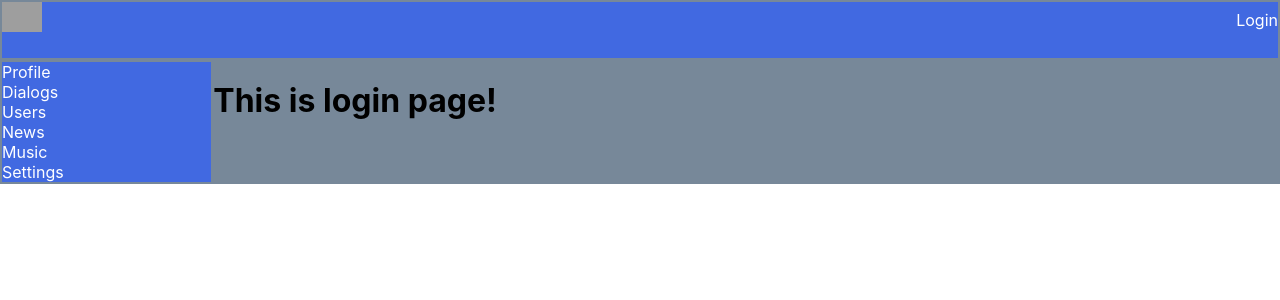
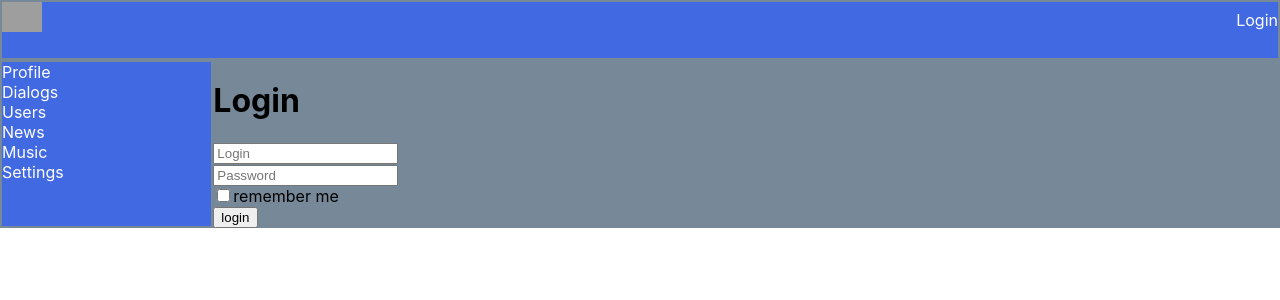
Before and after one commit to MaxHuzarevich/react_app, a React (Create React App) app: page /login in a window 1280 px wide. Shown: the top 300 px of the page. Built offline with nearby package versions, Linux system fonts and the light colour scheme; no server answers; grey boxes are pictures that could not be loaded.

Commit message:
- redux-form

```diff
--- a/src/Components/LoginPage/LoginPage.tsx
+++ b/src/Components/LoginPage/LoginPage.tsx
@@ -1,9 +1,43 @@
 import React from "react";
+import {Field, InjectedFormProps, reduxForm} from "redux-form";
+
+type formDataType = {
+    login: string
+    password: string
+    rememberMe: boolean
+}
+
+export const LoginForm: React.FC<InjectedFormProps<formDataType>> = (props) => {
+
+    return (
+        <form onSubmit={props.handleSubmit}>
+            <div>
+                <Field placeholder={'Login'} name={'login'} component={'input'}/>
+            </div>
+            <div>
+                <Field placeholder={'Password'} name={'password'} component={'input'}/>
+            </div>
+            <div>
+                <Field component={'input'} name={'rememberMe'} type={'checkbox'}/>
+                <span>remember me</span>
+            </div>
+            <div>
+                <button>login</button>
+            </div>
+        </form>
+    )
+}
+
+const LoginReduxForm = reduxForm<formDataType>({form: 'login'})(LoginForm)
 
 export const LoginPage = () => {
-    return <div>
-        <h1>
-            This is login page!
-        </h1>
-    </div>
+    const onSubmit = (formData: formDataType) => {
+        console.log(formData)
+    }
+    return (
+        <div>
+            <h1>Login</h1>
+            <LoginReduxForm onSubmit={onSubmit}/>
+        </div>
+    )
 }
--- a/src/Components/State/profile-reducer.ts
+++ b/src/Components/State/profile-reducer.ts
@@ -1,5 +1,5 @@
 import {actionTypes} from "./redux-store";
-import {profileAPI, usersAPI} from "../../api/api";
+import {profileAPI} from "../../api/api";
 import {Dispatch} from "redux";
 
 export type postType = {
@@ -51,7 +51,7 @@
 
 export const getUserProfile = (userId: string) => {
     return (dispatch: Dispatch<actionTypes>) => {
-        usersAPI.getProfile(userId)
+        profileAPI.getProfile(userId)
             .then(response => {
                 dispatch(setUserProfile(response.data));
             })
--- a/src/Components/State/redux-store.ts
+++ b/src/Components/State/redux-store.ts
@@ -15,6 +15,7 @@
 } from "./users-reducer";
 import {AuthReducer, setAuthUSerDataType} from "./auth-reducer";
 import thunkMiddleware from 'redux-thunk'
+import { reducer as formReducer } from 'redux-form'
 
 export type actionTypes =
     addPostActionType | updateNewPostTextType |
@@ -30,7 +31,8 @@
     profilePage: profileReducer,
     dialogsPage: dialogsReducer,
     usersPage: usersReducer,
-    auth: AuthReducer
+    auth: AuthReducer,
+    form: formReducer
 })
 
 export type AppStateType = ReturnType<typeof rootReducer>
--- a/src/api/api.ts
+++ b/src/api/api.ts
@@ -16,32 +16,28 @@
             return resp.data
         }).catch(error => console.warn(error))
     },
-    follow(userID:number){
+    follow(userID: number) {
         return instance.post(`/follow/${userID}`)
     },
-    unfollow(userID:number){
+    unfollow(userID: number) {
         return instance.delete(`/follow/${userID}`)
-    },
-    getProfile(userID:string){
-        console.warn('Obsolete method. Please use profile api object.')
-        return profileAPI.getProfile(userID)
     }
 }
 
 export const profileAPI = {
-    getProfile(userID:string){
+    getProfile(userID: string) {
         return instance.get(`/profile/` + userID)
     },
-    getStatus(userID:string){
+    getStatus(userID: string) {
         return instance.get(`profile/status/` + userID)
     },
-    updateStatus(status:string){
-        return instance.put(`profile/status/`, {status:status})
+    updateStatus(status: string) {
+        return instance.put(`profile/status/`, {status: status})
     }
 }
 
 export const authAPI = {
-    me(){
+    me() {
         return instance.get(
             `/auth/me`)
     }
```
Also changed, not shown: src/Components/Profile/ProfileInfo/ProfileInfo.tsx (line endings or trailing spaces).
